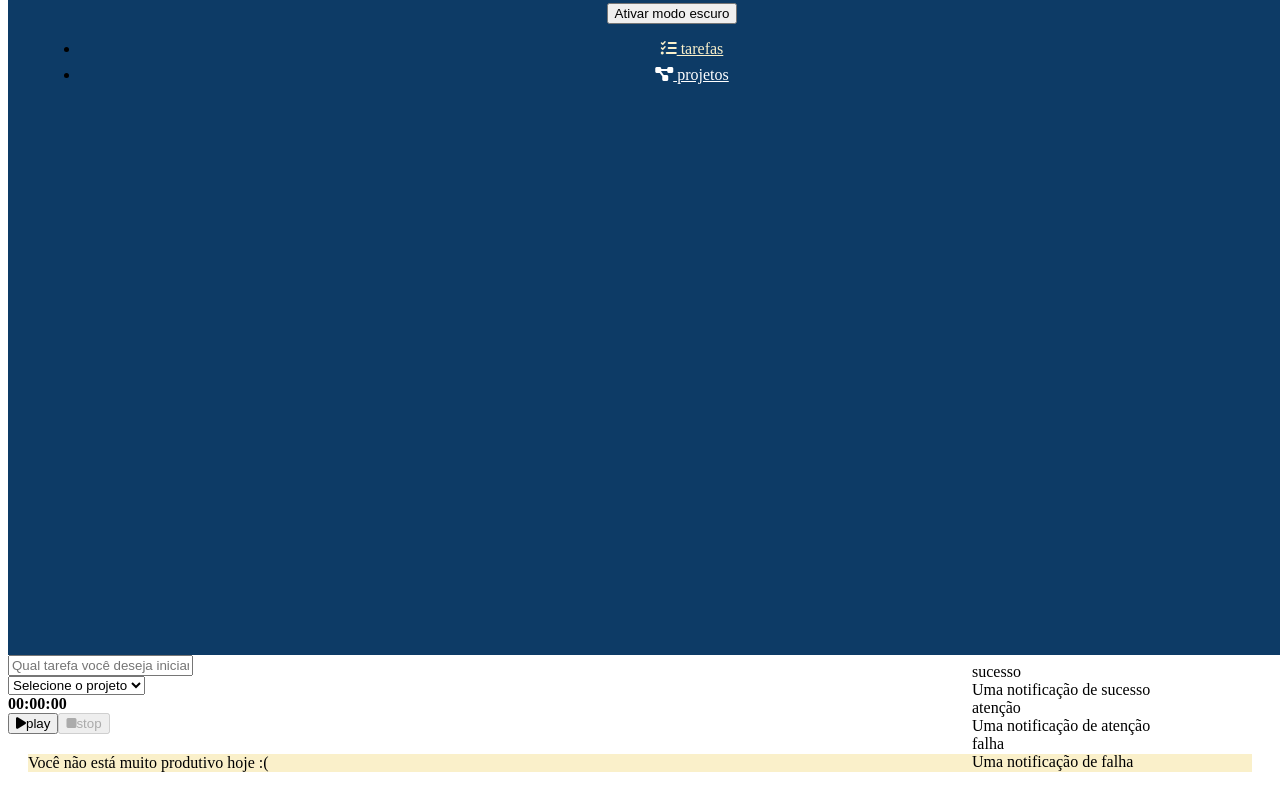
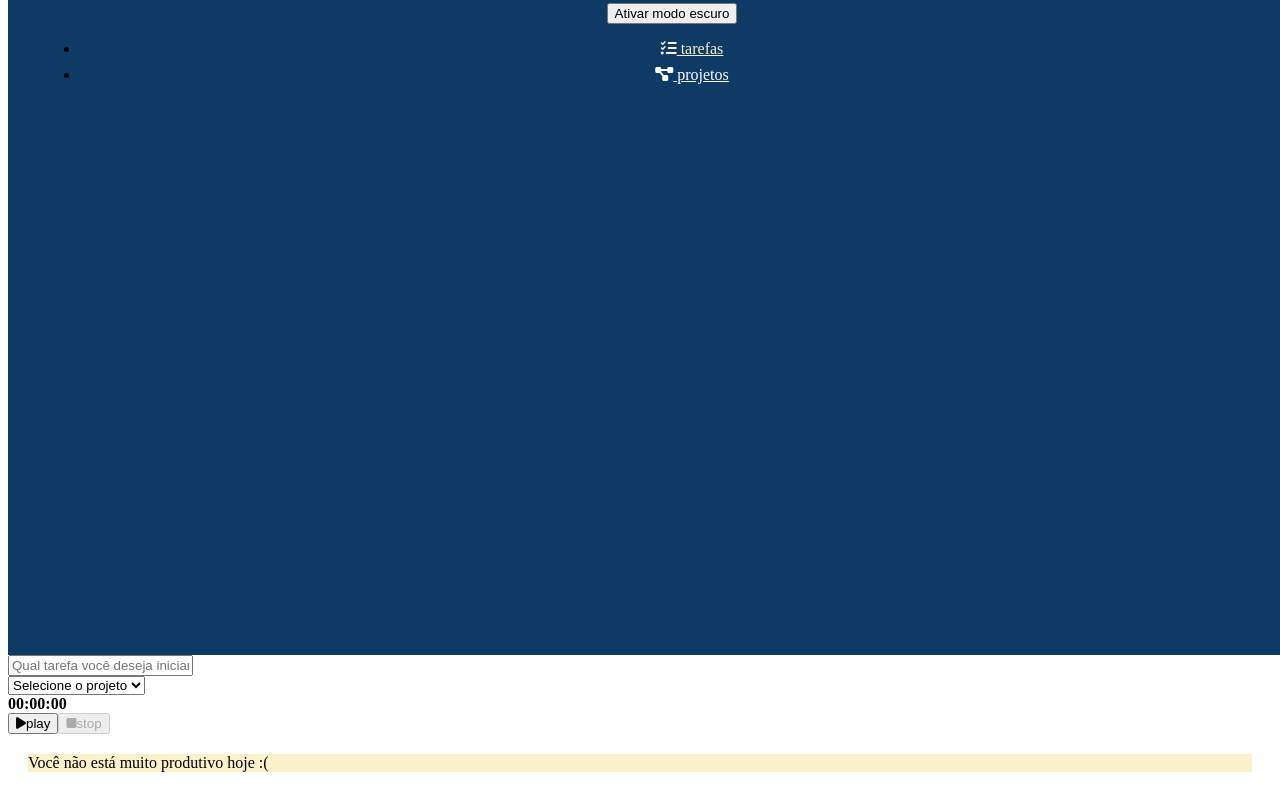
Before and after one commit to RaquelVuicik/alura-tracker, a Vue app: page /#/ in a window 1280 px wide. Shown: the part 217-1017 px from the top of the page. Built offline with nearby package versions, Linux system fonts and the light colour scheme; the HTML template or start-up script is replaced by a standard one.

Commit message:
notificacoes

```diff
--- a/src/store/index.ts
+++ b/src/store/index.ts
@@ -1,7 +1,7 @@
 import IProjeto from "@/interfaces/IProjeto";
 import { InjectionKey } from "vue";
 import { createStore, Store, useStore as vuexUseStore } from "vuex";
-import { ADICIONA_PROJETO, ALTERA_PROJETO, EXCLUIR_PROJETO } from "./tipo-mutacoes";
+import { ADICIONA_PROJETO, ALTERA_PROJETO, EXCLUIR_PROJETO, NOTIFICAR } from "./tipo-mutacoes";
 import { INotificacao, TipoNotificacao } from "@/interfaces/INotificacao";
 
 interface Estado {
@@ -14,26 +14,7 @@
 export const store = createStore<Estado>({
     state: {
         projetos: [],
-        notificacoes: [
-            {
-                id: 1,
-                texto: 'Uma notificação de sucesso',
-                titulo: 'sucesso',
-                tipo: TipoNotificacao.SUCESSO
-            },
-            {
-                id: 2,
-                texto: 'Uma notificação de atenção',
-                titulo: 'atenção',
-                tipo: TipoNotificacao.ATENCAO
-            },
-            {
-                id: 3,
-                texto: 'Uma notificação de falha',
-                titulo: 'falha',
-                tipo: TipoNotificacao.FALHA
-            },
-    ]
+        notificacoes: []
     },
     mutations: {
         [ADICIONA_PROJETO](state, nomeDoProjeto: string) {
@@ -49,6 +30,16 @@
         },
         [EXCLUIR_PROJETO](state, id: string) {
             state.projetos = state.projetos.filter(proj => proj.id != id)
+        },
+        [NOTIFICAR] (state, novaNotificacao: INotificacao) {
+
+            novaNotificacao.id = new Date().getTime()
+            state.notificacoes.push(novaNotificacao)
+
+            setTimeout(() => {
+                state.notificacoes = state.notificacoes.filter(notificacao => notificacao.id != novaNotificacao.id)
+            }, 3000)
+
         }
     }
 })
--- a/src/store/tipo-mutacoes.ts
+++ b/src/store/tipo-mutacoes.ts
@@ -1,3 +1,5 @@
 export const ADICIONA_PROJETO = 'ADICIONA_PROJETO'
 export const ALTERA_PROJETO = 'ALTERA_PROJETO'
 export const EXCLUIR_PROJETO = 'EXCLUIR_PROJETO'
+
+export const NOTIFICAR = 'NOTIFICAR'
--- a/src/views/Projetos/Formulario.vue
+++ b/src/views/Projetos/Formulario.vue
@@ -22,8 +22,9 @@
 </template>
 
 <script lang="ts">
+import { TipoNotificacao } from '@/interfaces/INotificacao';
 import { useStore } from '@/store';
-import { ALTERA_PROJETO, ADICIONA_PROJETO } from '@/store/tipo-mutacoes';
+import { ALTERA_PROJETO, ADICIONA_PROJETO, NOTIFICAR } from '@/store/tipo-mutacoes';
 import { defineComponent } from 'vue';
 
 export default defineComponent({
@@ -56,6 +57,11 @@
                 this.store.commit(ADICIONA_PROJETO, this.nomeDoProjeto)
             }
             this.nomeDoProjeto = '';
+            this.store.commit(NOTIFICAR, {
+                titulo: 'Novo projeto foi salvo',
+                texto: 'Prontinho ;) seu projeto já está disponível.',
+                tipo: TipoNotificacao.SUCESSO
+            })
             this.$router.push('/projetos')
         },
     },
```
